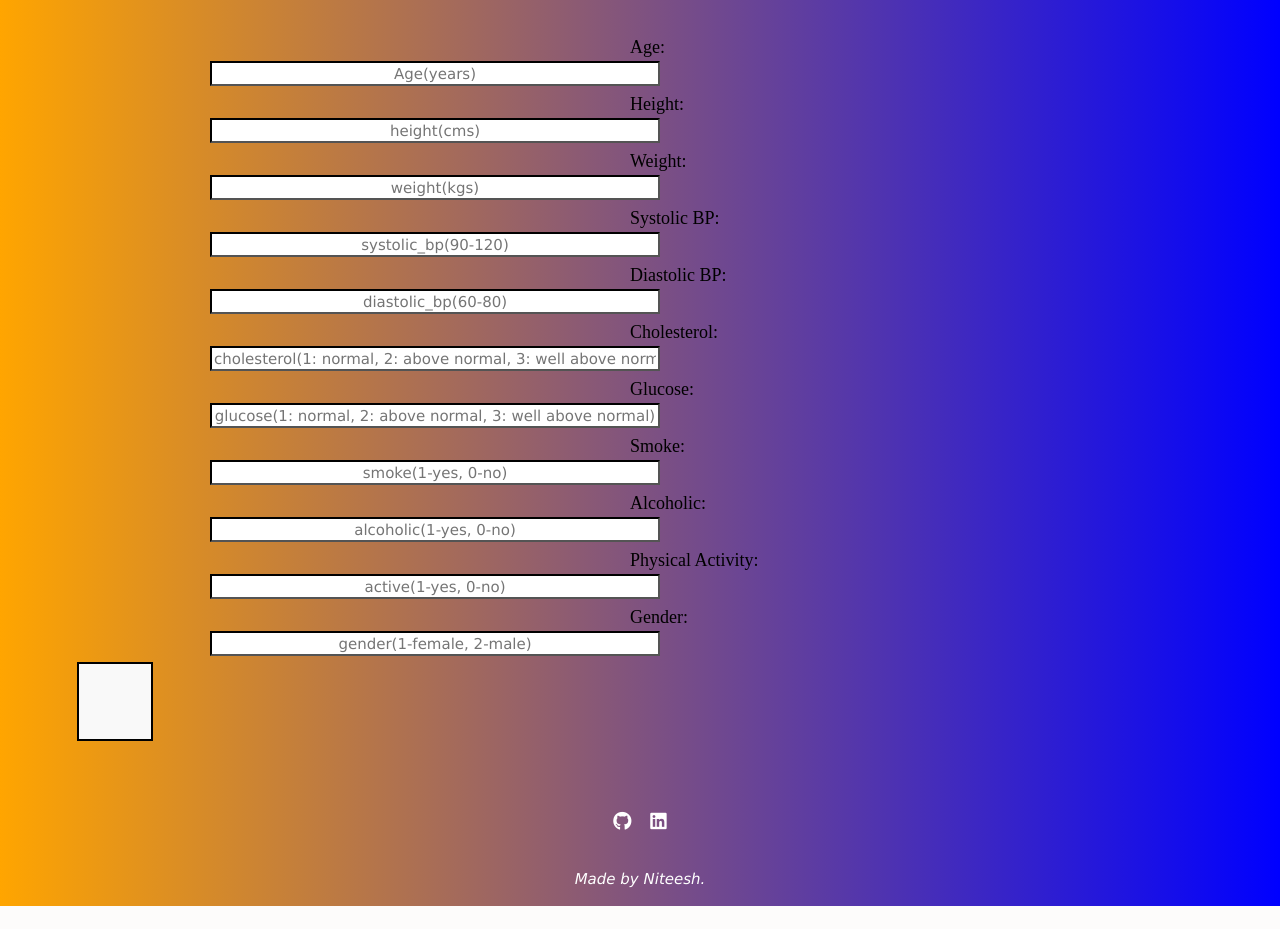
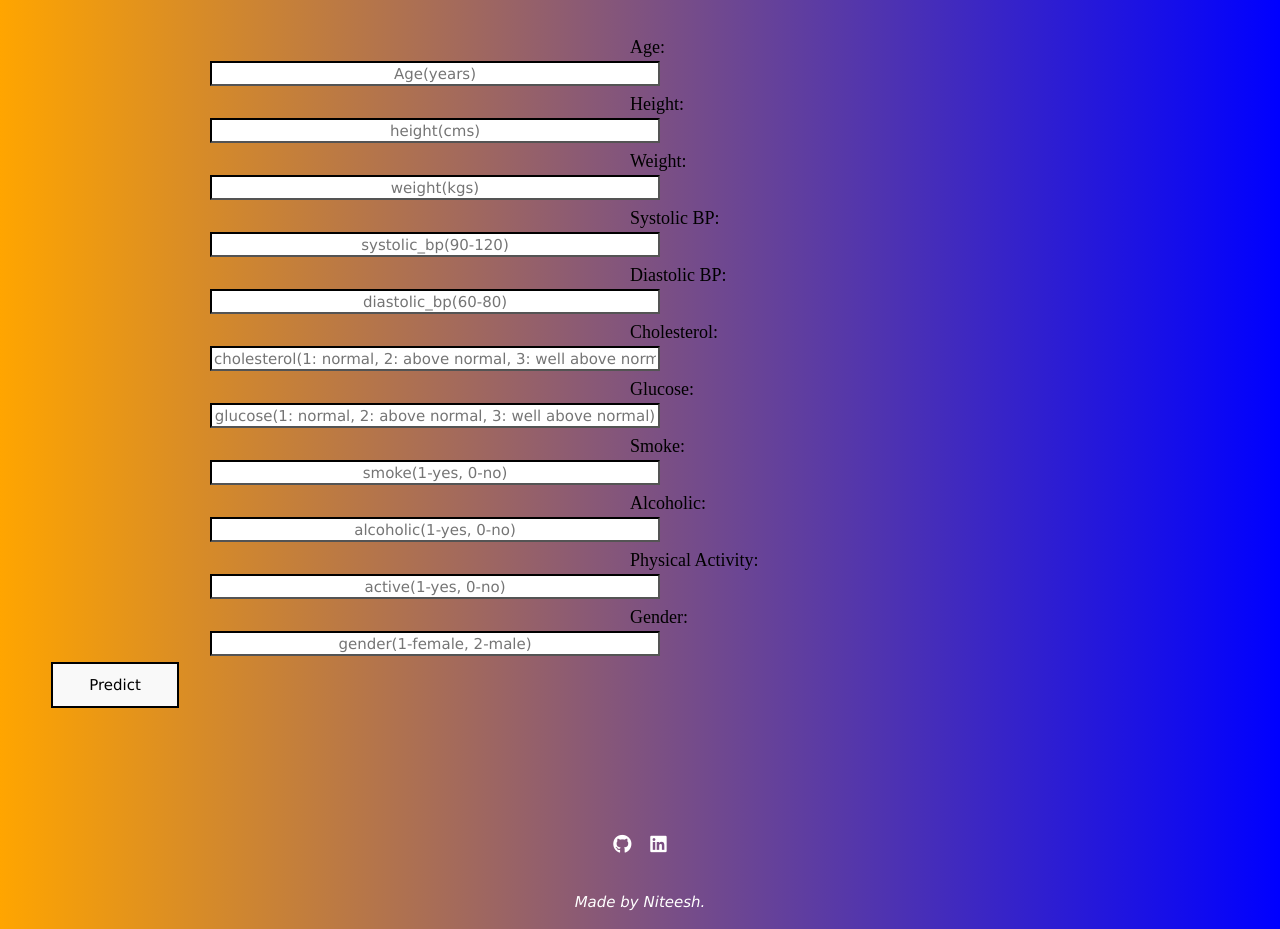
Before and after one commit to Niteesh95/cardiovascular_disease_prediction, a Flask app: page / in a window 1280 px wide. Shown: the part 97-1026 px from the top of the page. Before the commit the page ends 1003 px from the top, so only its background shows below. Run offline with Flask 2, Linux system fonts and the light colour scheme; parts of the project's set-up code (start-up, migrations or seed data) failed here and were passed over; some libraries are stand-ins or nearby versions.

Commit message:
modification

```diff
--- a/app.py
+++ b/app.py
@@ -41,6 +41,7 @@ def predict():
         gender = int(request.form['gender'])
 
         final_features = [[age,gender,height,weight,systolic_bp,diastolic_bp,cholesterol,glucose,smoke,alcoholic,active]]
+        final_features = StandardScaler().fit_transform(final_features)
         my_prediction = classifier.predict(final_features)
 
         if my_prediction:
--- a/templates/index.html
+++ b/templates/index.html
@@ -31,7 +31,7 @@
                 <p><label for="active" class="label">Physical Activity:</label><input class="form-input" type="text" name="active" placeholder="active(1-yes, 0-no)" required="required"><br></p>
                 <p><label for="gender" class="label">Gender:</label><input class="form-input" type="text" name="gender" placeholder="gender(1-female, 2-male)" required="required"><br></p>
 
-        		<button type="submit" class="my-cta-button" value="Predict">
+        		<button type="submit" class="my-cta-button"> Predict </button>
         	</form>
           <br>
           <br>
```
